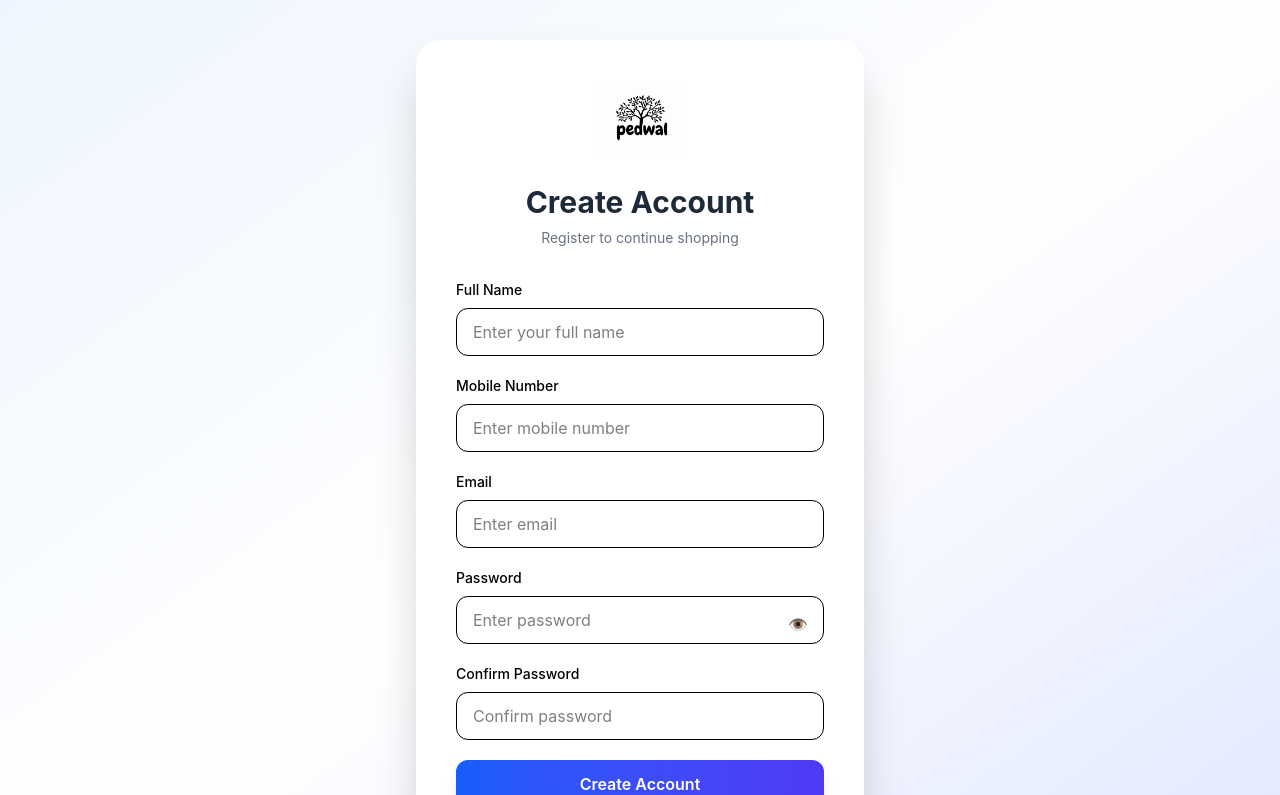
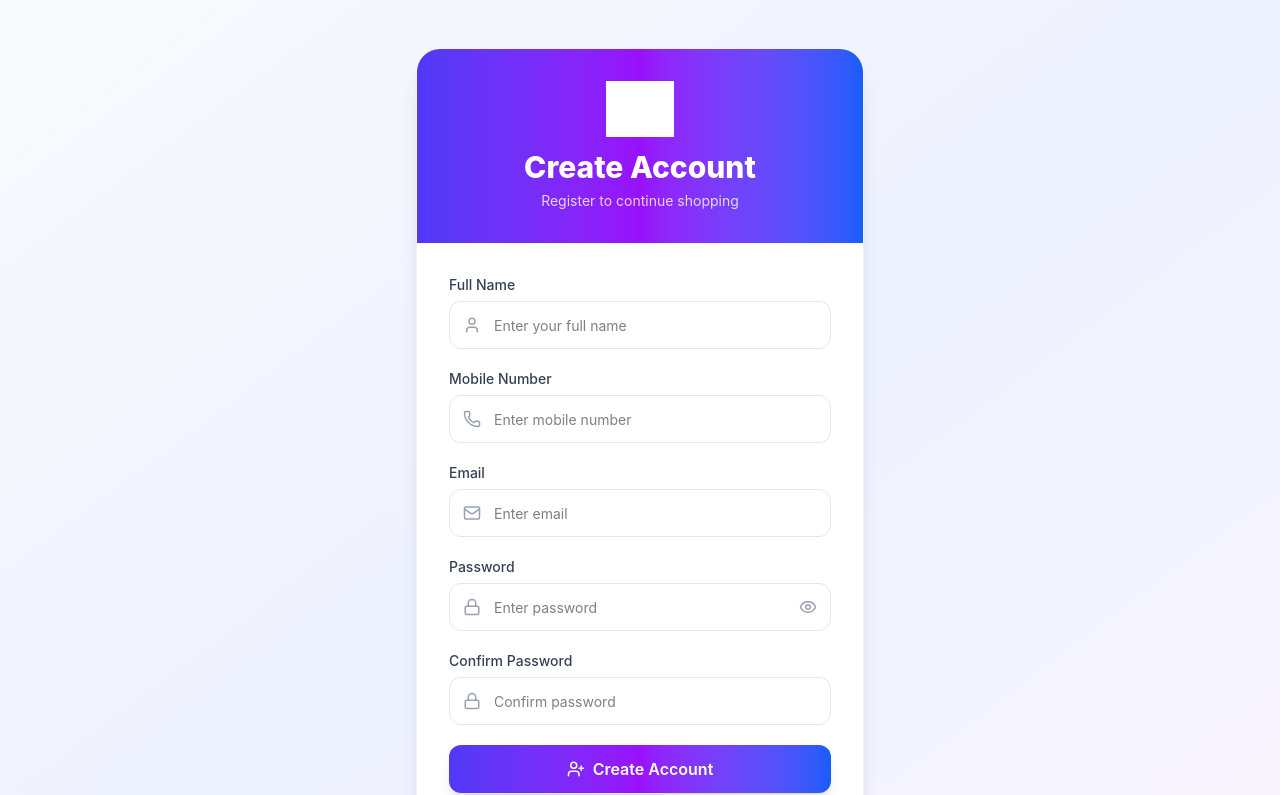
Before and after one commit to Abdul-Rashid-Chhimpa/frontend, a React (Vite) app: page /register in a window 1280 px wide. Shown: the top 795 px of the page. Built offline with nearby package versions, Linux system fonts and the light colour scheme.

Commit message:
Update Register.jsx

```diff
--- a/Components/Register.jsx
+++ b/Components/Register.jsx
@@ -1,18 +1,22 @@
 import { useState } from "react";
 import axios from "axios";
 import toast from "react-hot-toast";
-import { useNavigate } from "react-router-dom";
-
-
-
-
+import { useNavigate, Link } from "react-router-dom";
+import {
+  User,
+  Phone,
+  Mail,
+  Lock,
+  Eye,
+  EyeOff,
+  UserPlus,
+} from "lucide-react";
 
 const Register = () => {
   const navigate = useNavigate();
   const [loading, setLoading] = useState(false);
+  const [showPassword, setShowPassword] = useState(false);
 
-
-const [showPassword, setShowPassword] = useState(false);
   const [form, setForm] = useState({
     name: "",
     mobile: "",
@@ -23,7 +27,6 @@ const [form, setForm] = useState({
 
   const handleChange = (e) => {
     const { name, value } = e.target;
-
     setForm((prev) => ({
       ...prev,
       [name]: value,
@@ -33,47 +36,35 @@ const handleChange = (e) => {
   const handleSubmit = async (e) => {
     e.preventDefault();
 
-  // Validation
     if (!form.name.trim()) {
       toast.error("Name is required");
       return;
     }
-
     if (!form.mobile.trim()) {
       toast.error("Mobile number is required");
       return;
     }
-
     if (!/^[6-9]\d{9}$/.test(form.mobile)) {
       toast.error("Enter valid mobile number");
       return;
     }
-
     if (!form.email.trim()) {
       toast.error("Email is required");
       return;
     }
-
-  const emailRegex =
-    /^[^\s@]+@[^\s@]+\.[^\s@]+$/;
-
+    const emailRegex = /^[^\s@]+@[^\s@]+\.[^\s@]+$/;
     if (!emailRegex.test(form.email)) {
       toast.error("Invalid email");
       return;
     }
-
     if (!form.password) {
       toast.error("Password is required");
       return;
     }
-
     if (form.password.length < 6) {
-    toast.error(
-      "Password must be at least 6 characters"
-    );
+      toast.error("Password must be at least 6 characters");
       return;
     }
-
     if (form.password !== form.confirmPassword) {
       toast.error("Passwords do not match");
       return;
@@ -81,7 +72,6 @@ const handleSubmit = async (e) => {
 
     try {
       setLoading(true);
-
       const { data } = await axios.post(
         "https://backend-3-axez.onrender.com/api/auth/register",
         {
@@ -94,7 +84,6 @@ const handleSubmit = async (e) => {
 
       if (data.success) {
         toast.success(data.message);
-
         setForm({
           name: "",
           mobile: "",
@@ -102,7 +91,6 @@ const handleSubmit = async (e) => {
           password: "",
           confirmPassword: "",
         });
-
         setTimeout(() => {
           navigate("/login");
         }, 1000);
@@ -111,170 +99,171 @@ const handleSubmit = async (e) => {
       }
     } catch (error) {
       console.log(error);
-
       toast.error(
-      error.response?.data?.message ||
-        "Registration Failed"
+        error.response?.data?.message || "Registration Failed"
       );
     } finally {
       setLoading(false);
     }
   };
 
+  const fields = [
+    {
+      name: "name",
+      label: "Full Name",
+      type: "text",
+      placeholder: "Enter your full name",
+      icon: <User size={18} className="text-gray-400" />,
+    },
+    {
+      name: "mobile",
+      label: "Mobile Number",
+      type: "tel",
+      placeholder: "Enter mobile number",
+      maxLength: 10,
+      icon: <Phone size={18} className="text-gray-400" />,
+    },
+    {
+      name: "email",
+      label: "Email",
+      type: "email",
+      placeholder: "Enter email",
+      icon: <Mail size={18} className="text-gray-400" />,
+    },
+  ];
+
   return (
-   <>
-   <div className="min-h-screen bg-gradient-to-br from-blue-50 via-white to-indigo-100 flex items-center justify-center px-4 py-10">
-
-  <div className="w-full max-w-md bg-white rounded-3xl shadow-2xl p-8 sm:p-10">
-
-    {/* Logo */}
-
-    <div className="flex justify-center mb-6">
+    <div className="min-h-screen bg-gradient-to-br from-slate-50 via-indigo-50 to-purple-50 flex items-center justify-center px-3 sm:px-4 py-8 sm:py-12">
+      <div className="w-full max-w-md">
+        {/* Card */}
+        <div className="bg-white rounded-2xl sm:rounded-3xl shadow-xl border border-gray-100 overflow-hidden">
+          {/* Header strip */}
+          <div className="bg-gradient-to-r from-indigo-600 via-purple-600 to-blue-600 px-6 py-7 sm:py-8 text-center text-white">
+            <div className="flex justify-center mb-3">
               <img
                 src="/pedwallogo.png"
                 alt="Pedwal Logo"
-        className="h-16 sm:h-20 object-contain"
+                className="h-12 sm:h-14 object-contain brightness-0 invert"
+                onError={(e) => {
+                  e.target.style.display = "none";
+                }}
               />
             </div>
-
-    {/* Heading */}
-
-    <div className="text-center mb-8">
-      <h1 className="text-3xl font-bold text-gray-800">
+            <h1 className="text-2xl sm:text-3xl font-extrabold">
               Create Account
             </h1>
-
-      <p className="text-gray-500 mt-2 text-sm">
+            <p className="text-white/80 mt-1.5 text-sm">
               Register to continue shopping
             </p>
           </div>
 
-    {/* ===== Form Starts Here ===== */}
-
-    <form onSubmit={handleSubmit} className="space-y-5">
-
-      {/* Name */}
-
-      <div>
-        <label className="block text-sm font-medium mb-2">
-          Full Name
+          {/* Form */}
+          <form onSubmit={handleSubmit} className="p-5 sm:p-8 space-y-4 sm:space-y-5">
+            {fields.map((field) => (
+              <div key={field.name}>
+                <label className="block text-sm font-medium text-gray-700 mb-1.5">
+                  {field.label}
                 </label>
-
+                <div className="relative">
+                  <span className="absolute left-3.5 top-1/2 -translate-y-1/2">
+                    {field.icon}
+                  </span>
                   <input
-          type="text"
-          name="name"
-          value={form.name}
+                    type={field.type}
+                    name={field.name}
+                    value={form[field.name]}
                     onChange={handleChange}
-          placeholder="Enter your full name"
-          className="w-full h-12 border rounded-xl px-4 focus:ring-2 focus:ring-blue-300 focus:border-blue-600 outline-none"
+                    placeholder={field.placeholder}
+                    maxLength={field.maxLength}
+                    className="w-full h-12 border border-gray-200 rounded-xl pl-11 pr-4 text-sm outline-none focus:border-indigo-500 focus:ring-2 focus:ring-indigo-100 transition"
                   />
                 </div>
-
-      {/* Mobile */}
-
-      <div>
-        <label className="block text-sm font-medium mb-2">
-          Mobile Number
-        </label>
-
-        <input
-          type="tel"
-          name="mobile"
-          value={form.mobile}
-          onChange={handleChange}
-          placeholder="Enter mobile number"
-          maxLength={10}
-          className="w-full h-12 border rounded-xl px-4 focus:ring-2 focus:ring-blue-300 focus:border-blue-600 outline-none"
-        />
               </div>
-
-      {/* Email */}
-
-      <div>
-        <label className="block text-sm font-medium mb-2">
-          Email
-        </label>
-
-        <input
-          type="email"
-          name="email"
-          value={form.email}
-          onChange={handleChange}
-          placeholder="Enter email"
-          className="w-full h-12 border rounded-xl px-4 focus:ring-2 focus:ring-blue-300 focus:border-blue-600 outline-none"
-        />
-      </div>
+            ))}
 
             {/* Password */}
-
-      <div className="relative">
-        <label className="block text-sm font-medium mb-2">
+            <div>
+              <label className="block text-sm font-medium text-gray-700 mb-1.5">
                 Password
               </label>
-
+              <div className="relative">
+                <span className="absolute left-3.5 top-1/2 -translate-y-1/2">
+                  <Lock size={18} className="text-gray-400" />
+                </span>
                 <input
                   type={showPassword ? "text" : "password"}
                   name="password"
                   value={form.password}
                   onChange={handleChange}
                   placeholder="Enter password"
-          className="w-full h-12 border rounded-xl px-4 pr-12 focus:ring-2 focus:ring-blue-300 focus:border-blue-600 outline-none"
+                  className="w-full h-12 border border-gray-200 rounded-xl pl-11 pr-12 text-sm outline-none focus:border-indigo-500 focus:ring-2 focus:ring-indigo-100 transition"
                 />
-
                 <button
                   type="button"
-          onClick={() =>
-            setShowPassword(!showPassword)
-          }
-          className="absolute right-4 top-11"
+                  onClick={() => setShowPassword(!showPassword)}
+                  className="absolute right-3.5 top-1/2 -translate-y-1/2 text-gray-400 hover:text-gray-600 transition"
                 >
-          {showPassword ? "🙈" : "👁️"}
+                  {showPassword ? <EyeOff size={18} /> : <Eye size={18} />}
                 </button>
+              </div>
             </div>
 
             {/* Confirm Password */}
-
             <div>
-        <label className="block text-sm font-medium mb-2">
+              <label className="block text-sm font-medium text-gray-700 mb-1.5">
                 Confirm Password
               </label>
-
+              <div className="relative">
+                <span className="absolute left-3.5 top-1/2 -translate-y-1/2">
+                  <Lock size={18} className="text-gray-400" />
+                </span>
                 <input
                   type={showPassword ? "text" : "password"}
                   name="confirmPassword"
                   value={form.confirmPassword}
                   onChange={handleChange}
                   placeholder="Confirm password"
-          className="w-full h-12 border rounded-xl px-4 focus:ring-2 focus:ring-blue-300 focus:border-blue-600 outline-none"
+                  className="w-full h-12 border border-gray-200 rounded-xl pl-11 pr-4 text-sm outline-none focus:border-indigo-500 focus:ring-2 focus:ring-indigo-100 transition"
                 />
               </div>
+            </div>
 
-      {/* Button */}
-
+            {/* Submit */}
             <button
               type="submit"
               disabled={loading}
-        className="w-full h-12 rounded-xl bg-gradient-to-r from-blue-600 to-indigo-600 hover:from-blue-700 hover:to-indigo-700 text-white font-semibold shadow-lg transition-all"
+              className="w-full h-12 rounded-xl bg-gradient-to-r from-indigo-600 via-purple-600 to-blue-600 hover:from-indigo-700 hover:via-purple-700 hover:to-blue-700 disabled:from-gray-400 disabled:to-gray-400 text-white font-semibold shadow-lg transition flex items-center justify-center gap-2 text-sm sm:text-base"
             >
-        {loading ? "Creating Account..." : "Create Account"}
+              {loading ? (
+                <>
+                  <div className="w-5 h-5 border-2 border-white border-t-transparent rounded-full animate-spin" />
+                  Creating Account...
+                </>
+              ) : (
+                <>
+                  <UserPlus size={18} />
+                  Create Account
+                </>
+              )}
             </button>
 
-      <p className="text-center text-sm text-gray-600">
+            <p className="text-center text-sm text-gray-600 pt-1">
               Already have an account?{" "}
-        <span
-          onClick={() => navigate("/login")}
-          className="text-blue-600 font-semibold cursor-pointer hover:underline"
+              <Link
+                to="/login"
+                className="text-indigo-600 font-semibold hover:underline"
               >
                 Login
-        </span>
+              </Link>
             </p>
-
           </form>
-
         </div>
 
+        <p className="text-center text-xs text-gray-400 mt-5">
+          Secure registration · Pedwal Life Creation
+        </p>
       </div>
-   </>
+    </div>
   );
 };
 
```
Lines whose indentation alone changed are shown as unchanged.
